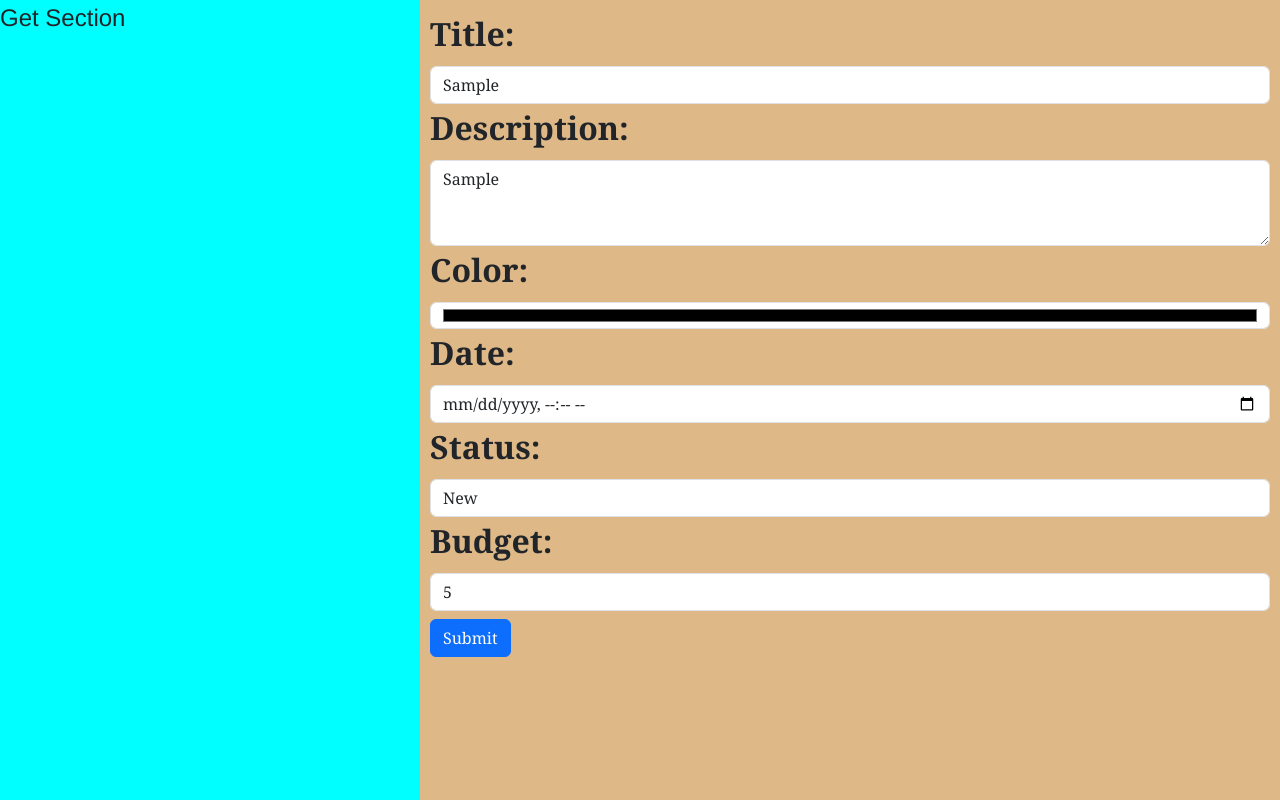
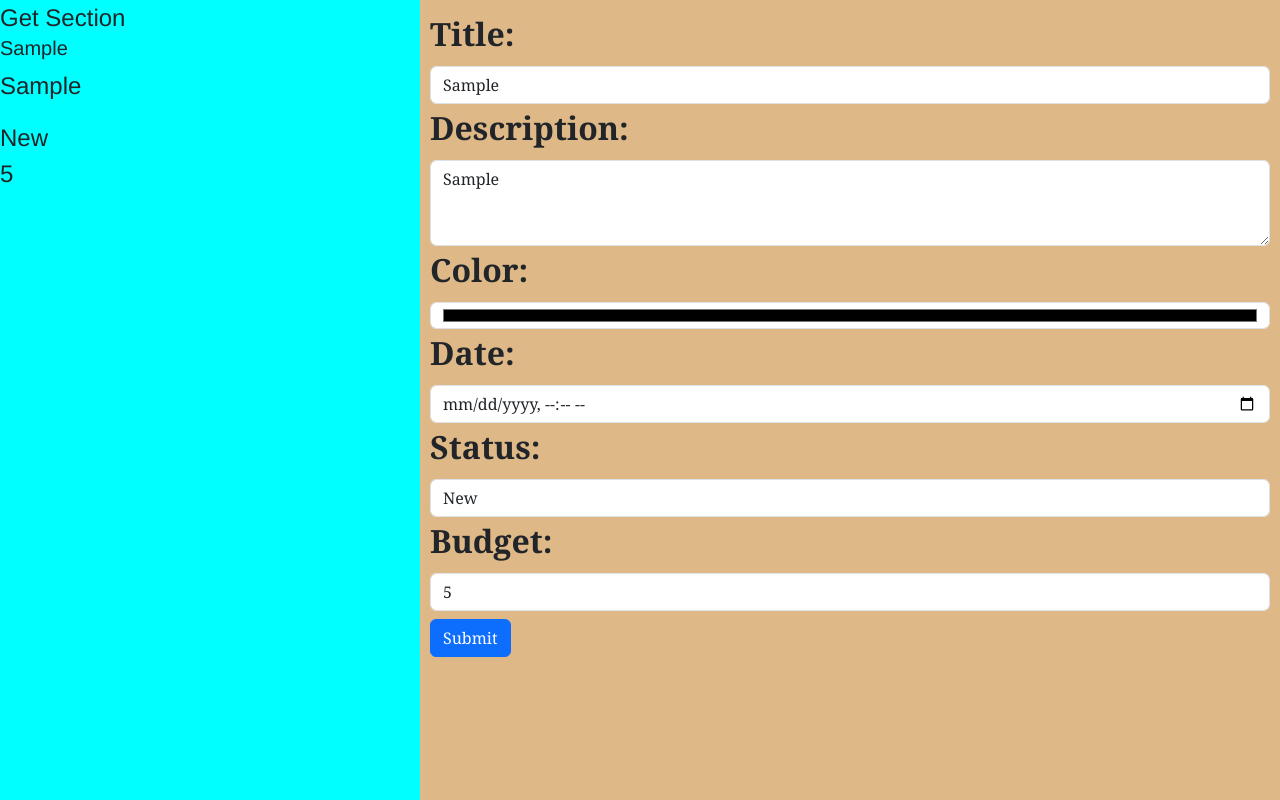
Before and after one commit to AshleeHODOR/106, a plain HTML site: page index.html in a window 1280 px wide. Both pictures are taken after typing "Sample", "Sample", "5" into the empty fields and a click on the button "Submit". Shown: the top 800 px of the page. Drawn offline with nearby package versions, Linux system fonts and the light colour scheme.

Commit message:
106 - added tasks

```diff
--- a/index.html
+++ b/index.html
@@ -57,5 +57,6 @@
 
     <script src="https://code.jquery.com/jquery-3.7.1.js" integrity="sha256-eKhayi8LEQwp4NKxN+CfCh+3qOVUtJn3QNZ0TciWLP4=" crossorigin="anonymous"></script>
     <script src="/scripts/app.js"></script>
+    <script src="./scripts/task.js"></script>
 </body>
 </html>
--- a/scripts/app.js
+++ b/scripts/app.js
@@ -1,13 +1,48 @@
-function saveTask()
-{
-    console.log("button clicked")
+function saveTask(){
+    console.log("button clicked");
+
+    //get values from from fields
+    const title = $("#txtTitle").val();
+    const description = $("#txtDescription").val();
+    const color = $("#selColor").val();
+    const date = $("#selDate").val();
+    const status = $("#selStatus").val();
+    const budget = $("#numBudget").val();
+
+    //create a new task
+    let task = new Task(title, description, color, date, status, budget);
+    console.log(task);
+
+    displayTask(task);
 }
+
+function displayTask(task){
+    let syntax = `
+        <div>
+            <div>
+                <div>
+                    <h5>${task.title}</h5>
+                    <p>${task.description}</p>
+                </div>
+
+                <div>${task.status}</div>
+
+                <div>
+                    <span>${task.date}</span>
+                    <span>${task.budget}</span>
+                </div>
+            </div>
+        </div>
+    `
+
+    $("#list").append(syntax);
+}
+
 
 function init() {
     //load data
 
     //hook events
-
     $("#btnSave").click(saveTask);
 }
 
--- /dev/null
+++ b/scripts/task.js
@@ -0,0 +1,10 @@
+class Task{
+    constructor(title, description, color, date, status, budget){
+        this.title = title;
+        this.description = description;
+        this.color = color;
+        this.date = date;
+        this.status = status;
+        this.budget = budget;
+    }
+}
```
